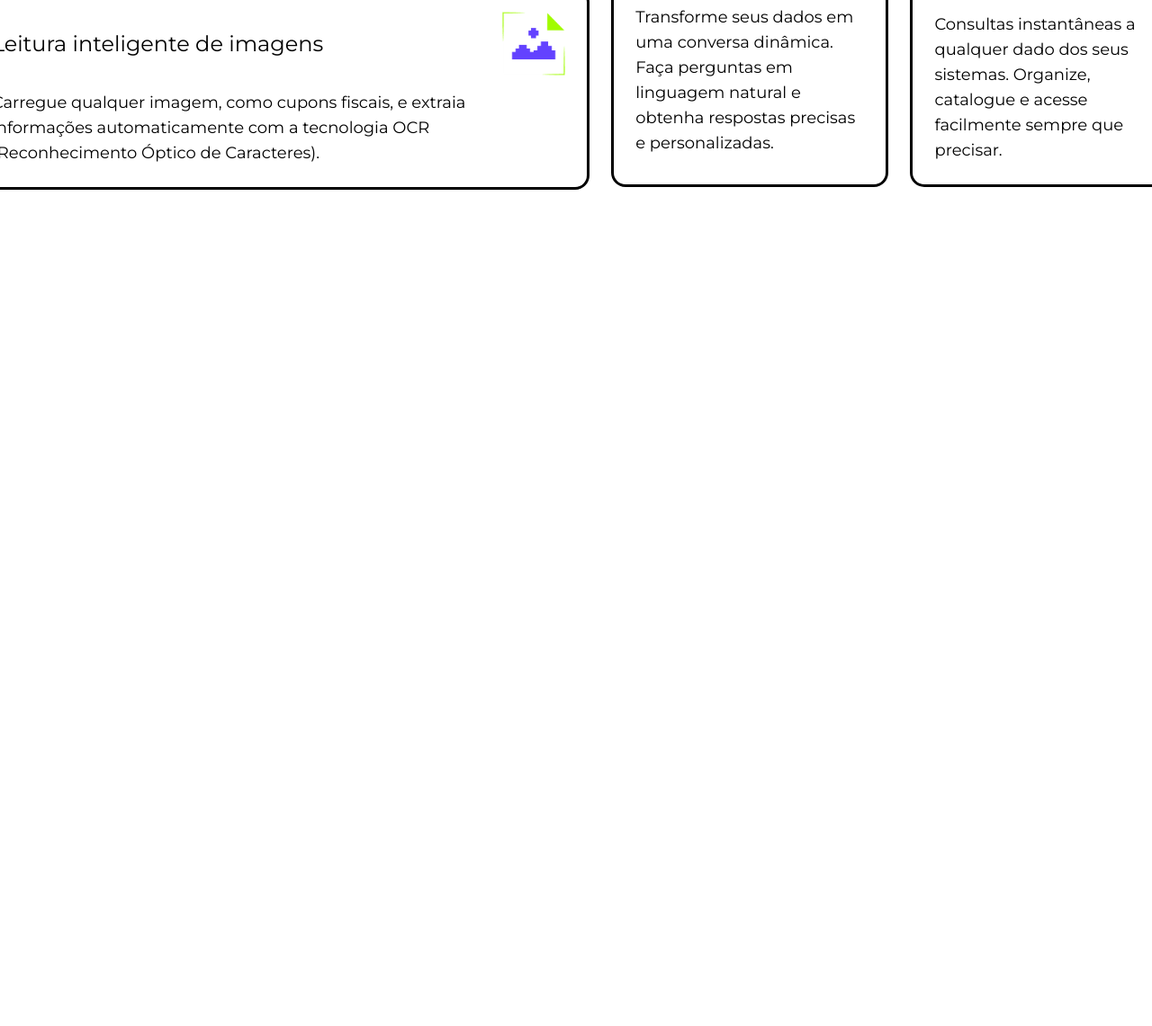
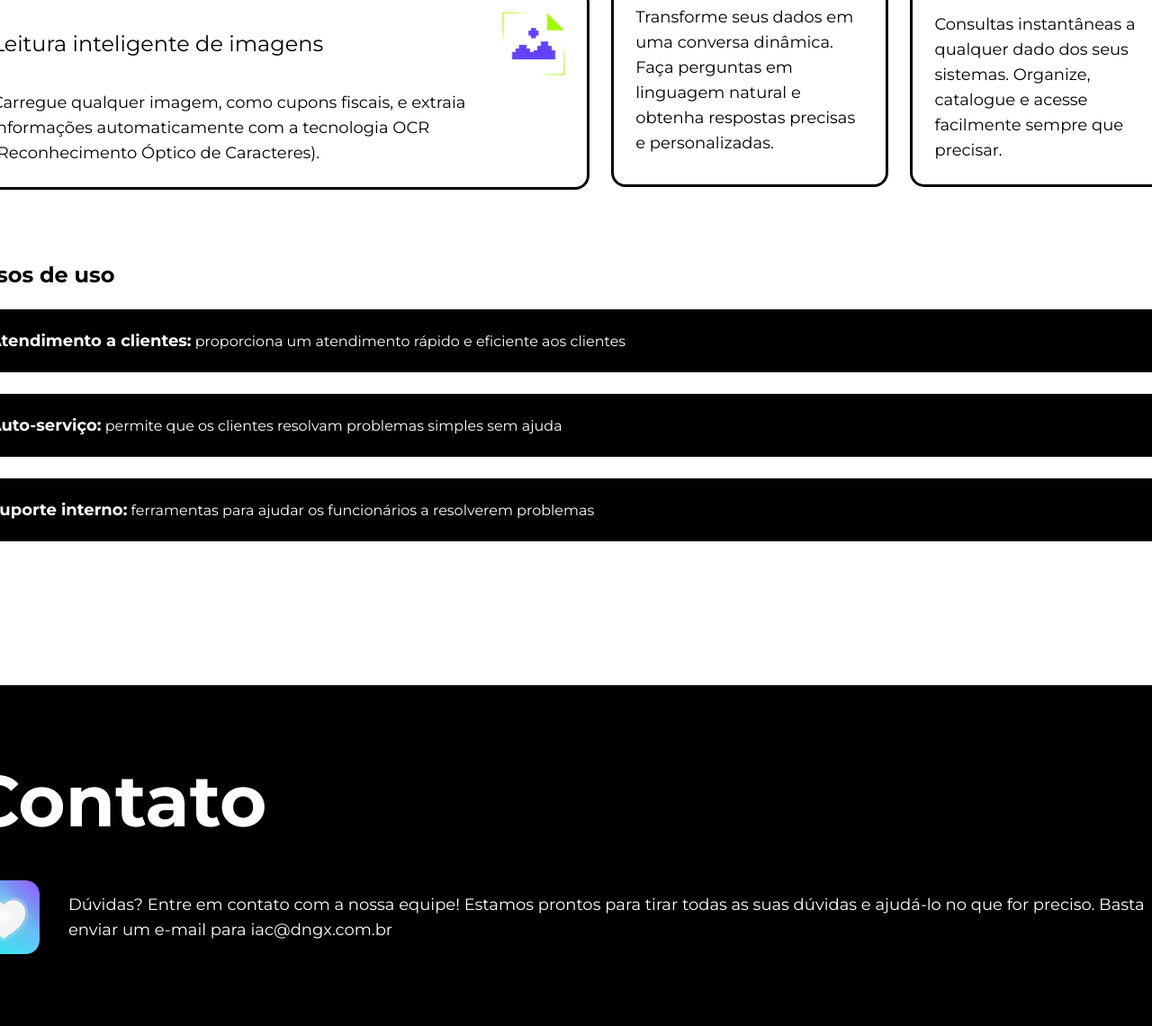
Before and after one commit to seteliary/iaccess, a plain HTML site: page index.html in a window 1280 px wide. Shown: the part 3468-4609 px from the top of the page at 90% size. Before the commit the page ends 3759 px from the top, so only its background shows below. Drawn offline with Linux system fonts and the light colour scheme; a web font is replaced by a local one.

Commit message:
finalização do site web

```diff
--- a/index.html
+++ b/index.html
@@ -42,7 +42,10 @@
     .features-cards,
     .row,
     .column,
-    .feature-image-and-title {
+    .feature-image-and-title,
+    .use-cases,
+    .contact,
+    .contact-text {
       display: flex;
     }
 
@@ -52,7 +55,8 @@
     .challenge-card,
     .how-it-works-card,
     .content,
-    .column {
+    .column,
+    .use-cases {
       flex-direction: column;
     }
 
@@ -200,7 +204,7 @@
     .challenge-title-main,
     .how-it-works-title-main,
     .features-title-main,
-    .use-cases-title-main {
+    .contact-title-main {
       font-size: 80px;
       margin-bottom: 40px;
     }
@@ -289,12 +293,13 @@
 
     .how-it-works,
     .solution,
-    .features {
+    .features,
+    .contact {
       padding: 80px 0;
     }
 
     .features-card {
-      border: 3px solid black;
+      border: 3px solid #000;
       padding: 24px;
       border-radius: 16px;
     }
@@ -317,6 +322,46 @@
 
     .features-icon-small {
       width: 70px;
+    }
+
+    .use-cases {
+      gap: 24px;
+      margin-bottom: 160px;
+    }
+
+    .use-cases-card {
+      padding: 24px;
+      background-color: #000;
+      color: #fff;
+      width: 100%;
+      border-radius: 16px;
+    }
+
+    .use-cases-big-title {
+      font-size: 18px;
+      font-weight: bold;
+    }
+
+    .contact {
+      background-color: #000;
+      color: #fff;
+      width: 100%;
+      align-items: center;
+      justify-content: center;
+    }
+
+    a {
+      color: #fff;
+      text-decoration: none;
+    }
+
+    .contact-heart-image {
+      width: 80px;
+    }
+
+    .contact-text {
+      align-items: center;
+      gap: 32px;
     }
   </style>
 </head>
@@ -488,6 +533,29 @@
           </div>
         </div>
       </div>
+      <div class="use-cases container">
+        <h2 class="use-cases-title-main">Casos de uso</h2>
+        <div class="use-cases-card"><span><span class="use-cases-big-title">Atendimento a clientes:</span> proporciona
+            um atendimento rápido e eficiente aos
+            clientes</span></div>
+        <div class="use-cases-card"><span><span class="use-cases-big-title">Auto-serviço:</span> permite que os clientes
+            resolvam problemas simples sem
+            ajuda</span></div>
+        <div class="use-cases-card"><span><span><span class="use-cases-big-title">Suporte interno:</span> ferramentas
+              para ajudar os funcionários a resolverem
+              problemas</span></div>
+      </div>
+      <div class="contact">
+        <div class="container">
+          <h2 class="contact-title-main">Contato</h2>
+          <div class="contact-text"><img src="images/heart.png" alt="Imagem" class="contact-heart-image">
+            <p>Dúvidas? Entre em contato com a
+              nossa equipe! Estamos prontos
+              para tirar todas as suas dúvidas e ajudá-lo no que for preciso. Basta enviar um e-mail para <a
+                href="mailto:iac@dngx.com.br">iac@dngx.com.br</a></p>
+          </div>
+        </div>
+      </div>
   </main>
 </body>
 
```
Also changed, not shown: images/heart.png (added).
